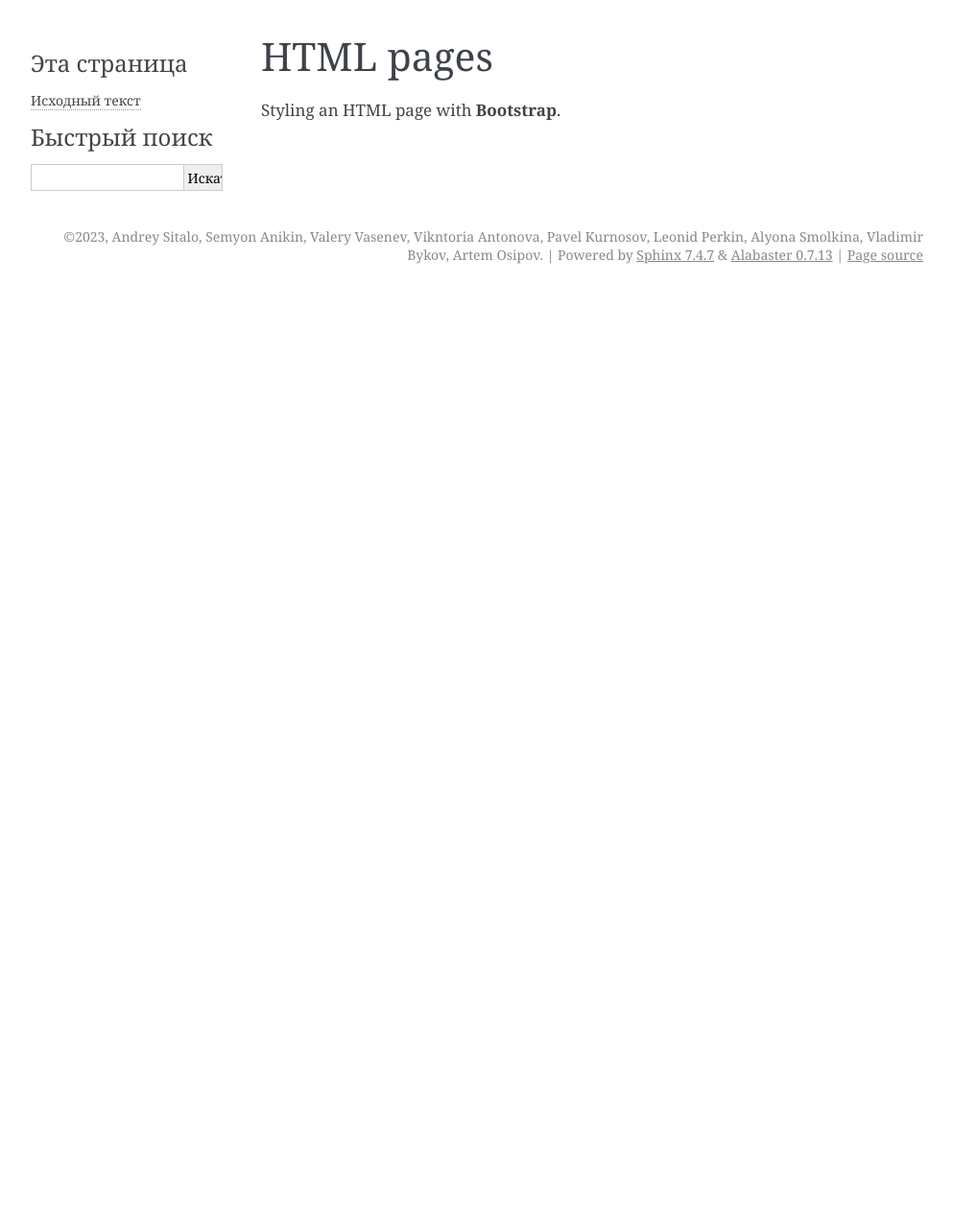
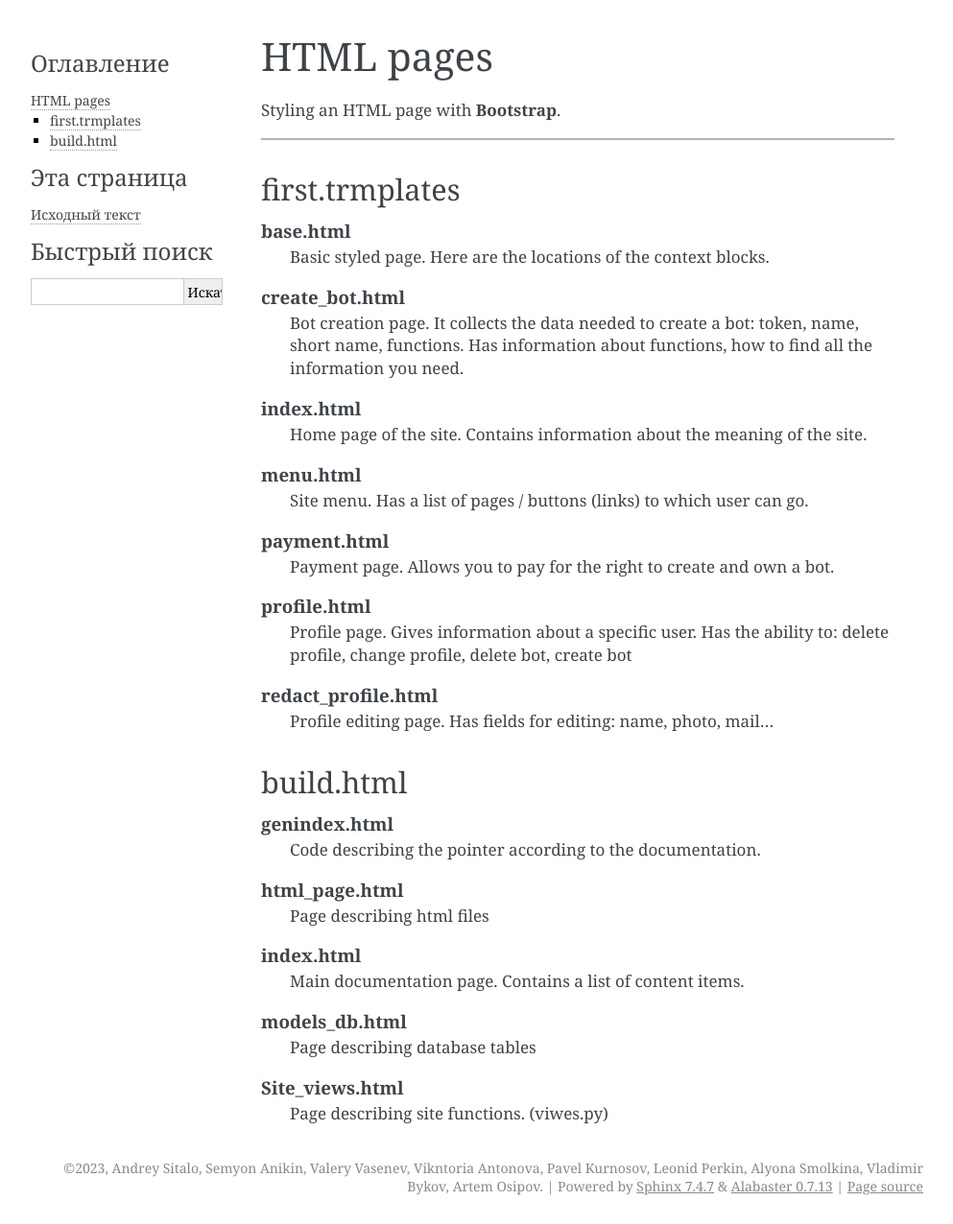
Before and after one commit to setta1a/bot_god, a Sphinx documentation site: the page built from source/html_page.rst, in a window 1280 px wide. Shown: the whole page at 96% size, without its empty margins (148-1141 px from the left). Built offline with Sphinx 7.4.7, drawn with Linux system fonts in a browser that asks for light colours; before the commit the page ends 900 px from its top, so only the background shows below that.

Commit message:
Addition docs ( html and db )

```diff
--- a/source/html_page.rst
+++ b/source/html_page.rst
@@ -2,3 +2,57 @@ HTML pages
 ==========
 
 Styling an HTML page with **Bootstrap**.
+
+---------------------
+
+first.trmplates
+***************
+
+
+.. glossary::
+   :sorted:
+
+   base.html
+        Basic styled page. Here are the locations of the context blocks.
+
+   menu.html
+        Site menu. Has a list of pages / buttons (links) to which user can go.
+
+   create_bot.html
+        Bot creation page. It collects the data needed to create a bot: token, name,
+        short name, functions. Has information about functions, how to find all
+        the information you need.
+
+   index.html
+        Home page of the site. Contains information about the meaning of the site.
+
+   payment.html
+        Payment page. Allows you to pay for the right to create and own a bot.
+
+   profile.html
+        Profile page. Gives information about a specific user.
+        Has the ability to: delete profile, change profile, delete bot, create bot
+
+   redact_profile.html
+        Profile editing page. Has fields for editing: name, photo, mail...
+
+build.html
+***************
+
+.. glossary::
+   :sorted:
+
+   genindex.html
+        Code describing the pointer according to the documentation.
+
+   index.html
+        Main documentation page. Contains a list of content items.
+
+   html_page.html
+        Page describing html files
+
+   models_db.html
+        Page describing database tables
+
+   Site_views.html
+        Page describing site functions. (viwes.py)
--- a/source/models_db.rst
+++ b/source/models_db.rst
@@ -5,6 +5,9 @@
 features such as table inheritance, as well as function overloading.
 
 Our database contains tables:
+
+User
+------
 
 .. table:: User
 
```
Also changed, not shown: other parts of source/models_db.rst (+3 -0 lines).
